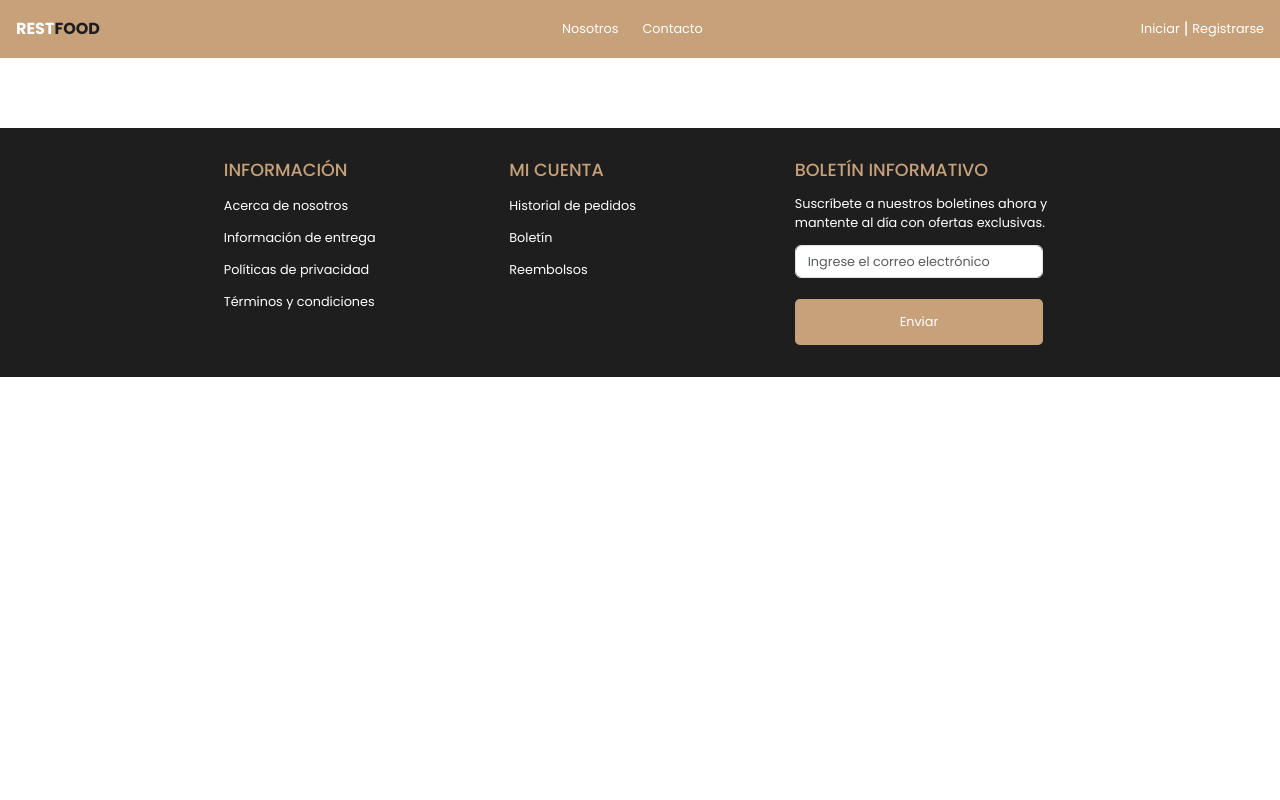
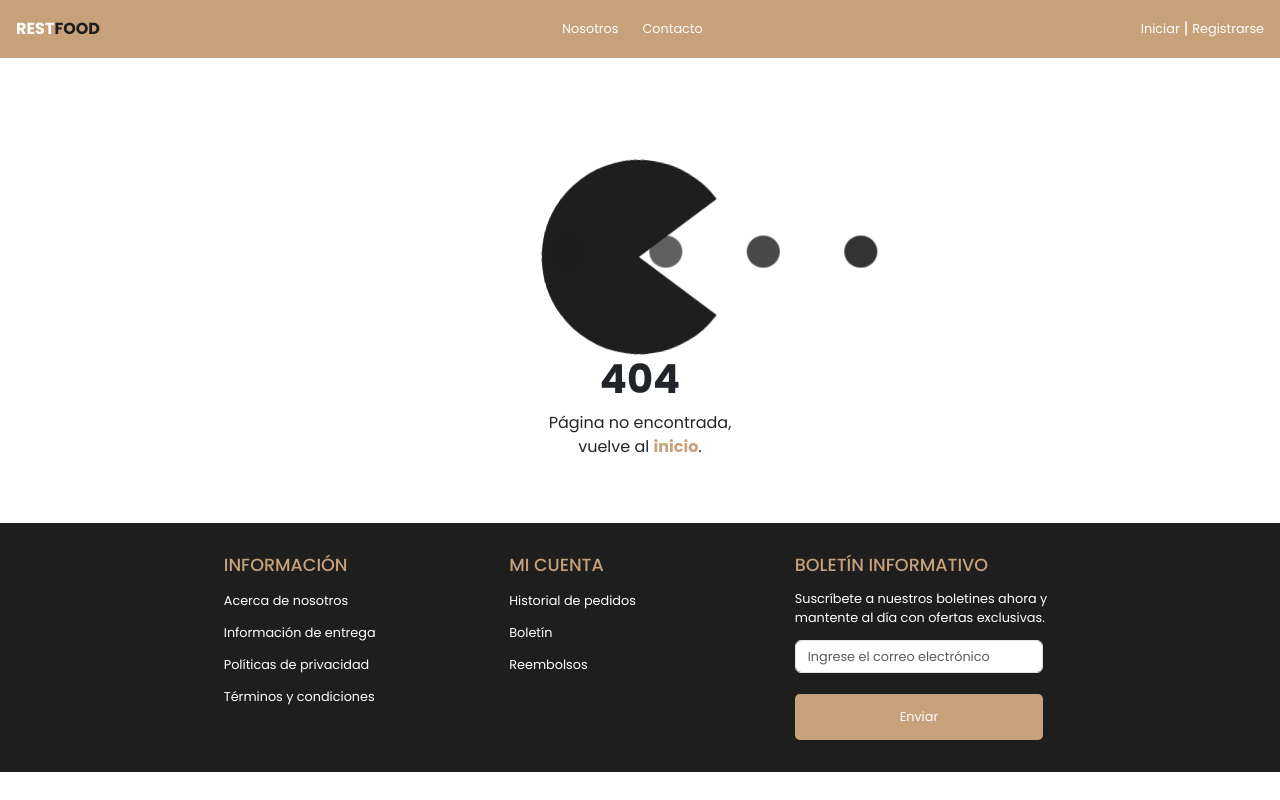
Before and after one commit to Mateo872/restfood, a React (Vite) app: page /producto/detalle/1 in a window 1280 px wide. Built offline with nearby package versions, Linux system fonts and the light colour scheme; no server answers.

Commit message:
Condicional en el renderizado de error 404 y spinner

```diff
--- a/src/componentes/DetalleProducto.jsx
+++ b/src/componentes/DetalleProducto.jsx
@@ -3,9 +3,9 @@ import { Link, useParams } from "react-router-dom";
 import { GoBookmark, GoBookmarkFill } from "react-icons/go";
 import { BsTruck } from "react-icons/bs";
 import { obtenerPlato } from "./ayudas/consultas";
-import { useNavigate } from "react-router-dom";
 import { useForm } from "react-hook-form";
 import ClipLoader from "react-spinners/ClipLoader";
+import Error404 from "./Error404";
 
 const DetalleProducto = () => {
   const { id } = useParams();
@@ -15,7 +15,6 @@ const DetalleProducto = () => {
   const [tamanio, setTamanio] = useState("Chico");
   const [favoritos, setFavoritos] = useState(false);
   let favPlato = JSON.parse(localStorage.getItem("favPlato")) || [];
-  const navegacion = useNavigate();
 
   const {
     register,
@@ -27,8 +26,11 @@ const DetalleProducto = () => {
     obtenerPlato(id)
       .then((respuesta) => {
         if (respuesta) {
-          setPlato(respuesta);
-        } else {
+          setMostrarSpinner(true);
+          setTimeout(() => {
+            setPlato(respuesta);
+            setMostrarSpinner(false);
+          }, 500);
         }
       })
       .catch((err) => {
@@ -78,7 +80,14 @@ const DetalleProducto = () => {
   return (
     <section>
       <article className="contenedor_detalle">
-        {plato && Object.keys(plato).length !== 0 && (
+        {mostrarSpinner ? (
+          <div
+            className="d-flex justify-content-center align-items-center"
+            style={{ height: "80vh" }}
+          >
+            <ClipLoader size={45} />
+          </div>
+        ) : plato && Object.keys(plato).length !== 0 ? (
           <>
             <div className="d-flex gap-1 paginacion">
               <Link to={"/"}>INICIO /</Link>
@@ -213,6 +222,8 @@ const DetalleProducto = () => {
               </form>
             </div>
           </>
+        ) : (
+          <Error404 />
         )}
       </article>
     </section>
```
